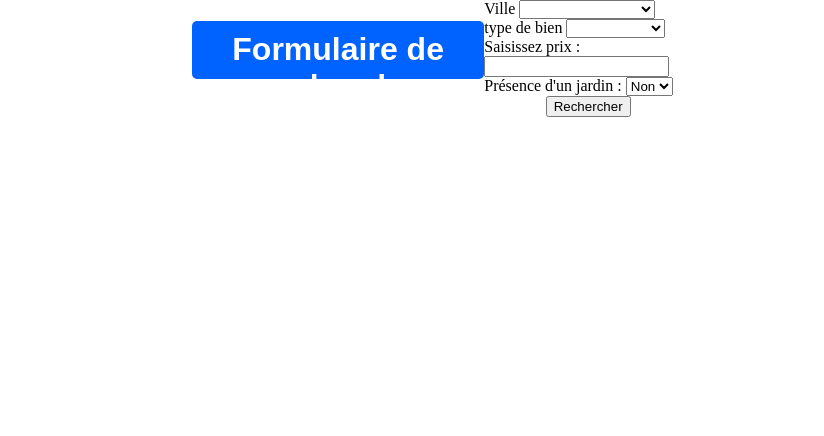
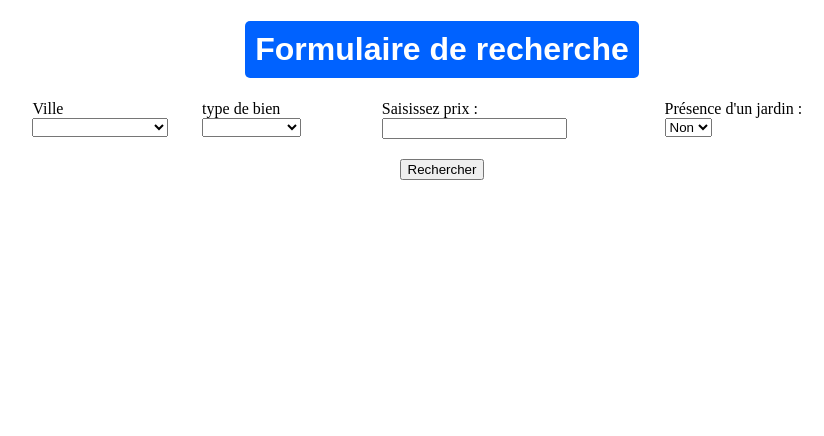
Before and after one commit to neit-H91/agenceimmo, a PHP site: page /vuescontroleurs/formRechercheBien.php in a window 1280 px wide. Shown: the part 90-526 px from the top of the page, without its empty margins (198-1022 px from the left). Run offline with PHP 8.4, Linux system fonts and the light colour scheme; the visitor is signed in with stand-in values (Sample User, id 1); data comes from the database, SQL or seed files in the repository.

Commit message:
Update style-rechercheBien.css

```diff
--- a/css/style-rechercheBien.css
+++ b/css/style-rechercheBien.css
@@ -23,30 +23,15 @@ body {
 }
 #formulaire{
     display: flex;
-    width: 500px;
-    height: 100px;
-    justify-content: center;
+    flex-direction: column;
+    align-items: center;
+    width: 100%;
 }
-#formulairegauche{
+#champs{
     display: flex;
-    flex-direction: column;
-    width: 40%;
-    height: 90%;
-    justify-content: space-around;
-    font-family: Arial, Helvetica, sans-serif;
-}
-#formulairedroite{
-    display: flex;
-    flex-direction: column;
-    width: 40%;
-    height: 90%;
-    justify-content: space-around;
-    font-family: Arial, Helvetica, sans-serif;
-}
-#formulairelogin{
-    display: flex;
-    justify-content: center;
-    font-family: Arial, Helvetica, sans-serif;
+    justify-content: space-evenly;
+    width: 80%;
+    margin-bottom: 2%;
 }
 #contenu h1{
     color: white;
@@ -57,13 +42,9 @@ body {
     border-radius: 5px;
     text-align: center;
 }
-
-option{
-    font-family: Arial, Helvetica, sans-serif;
-    margin:3px;
+form{
+    width: 100%;
+    display: flex;
+    flex-direction: column;
+    align-items: center;
 }
-
-#recherche{
-    margin-right: auto;
-    margin-top: 3%;
-}
```
